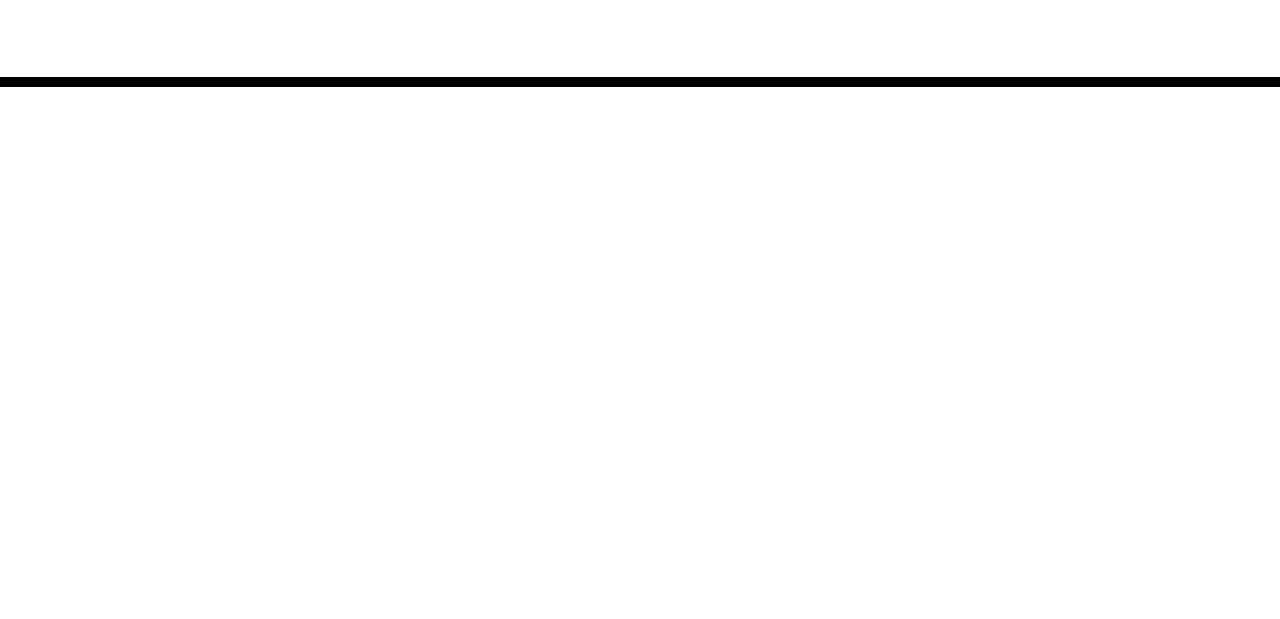
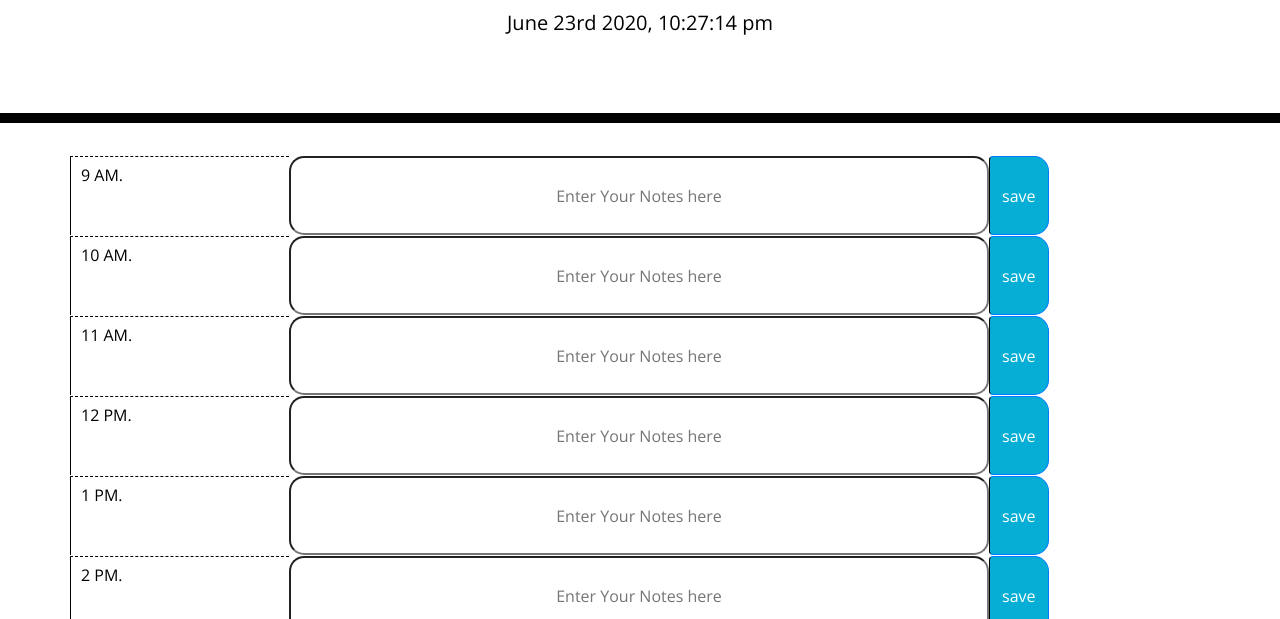
Before and after one commit to YakiniA/05-ThirdPartyAPIs-WorkDayScheduler, a plain HTML site: page index.html in a window 1280 px wide. Shown: the part 181-800 px from the top of the page. Drawn offline with nearby package versions, Linux system fonts and the light colour scheme.

Commit message:
Page All Set

```diff
--- a/Develop/script.js
+++ b/Develop/script.js
@@ -1,4 +1,5 @@
 function WorkScheduler() {
+
     $(document).ready(function () {
       var currentDay = moment().format('MMMM Do YYYY, h:mm:ss a');
       var row;
@@ -11,13 +12,20 @@ function WorkScheduler() {
 
       for (i = 0; i < hours.length; i++) {
         var row = $("<div>").addClass("row");
-        var hourCol = $("<text-area>").text(hours[i]).addClass("hour");
+        var hourCol = $("<textarea>").text(hours[i]).addClass("hour");
         var inputCol = $("<input>").attr("placeholder", "Enter Your Notes here").addClass("inputText time-block");
         var saveBtn = $("<button>").addClass("btn btn-primary saveBtn").text("save");
         $(row).append(hourCol).append(inputCol).append(saveBtn);
-        $("#calendar").append(row);
+        $(".container").append(row);
       }
     });
 }
 
 WorkScheduler();
+
+
+// $(".saveBtn").on("click", function (event) {
+//   event.preventDefault();
+//   var toDoInput1 = $(this).val().trim();
+//   localStorage.setItem("toDo1", (toDoInput1));
+// });
--- a/Develop/style.css
+++ b/Develop/style.css
@@ -35,6 +35,7 @@ input{
 .time-block{
   text-align: center;
   border-radius: 15px;
+  width: 700px;
 }
 
 .row {
@@ -70,8 +71,7 @@ input{
   border-bottom-right-radius: 15px;
   background-color: #06AED5;
   color: white;
-  width: 35px;
-  height:20px;
+
 }
 
 .saveBtn i:hover {
--- a/index.html
+++ b/index.html
@@ -33,6 +33,6 @@
     <div class="container">
       <!-- Timeblocks go here -->
 
-
+    <script src= "Develop/script.js"></script>
   </body>
 </html>
```
